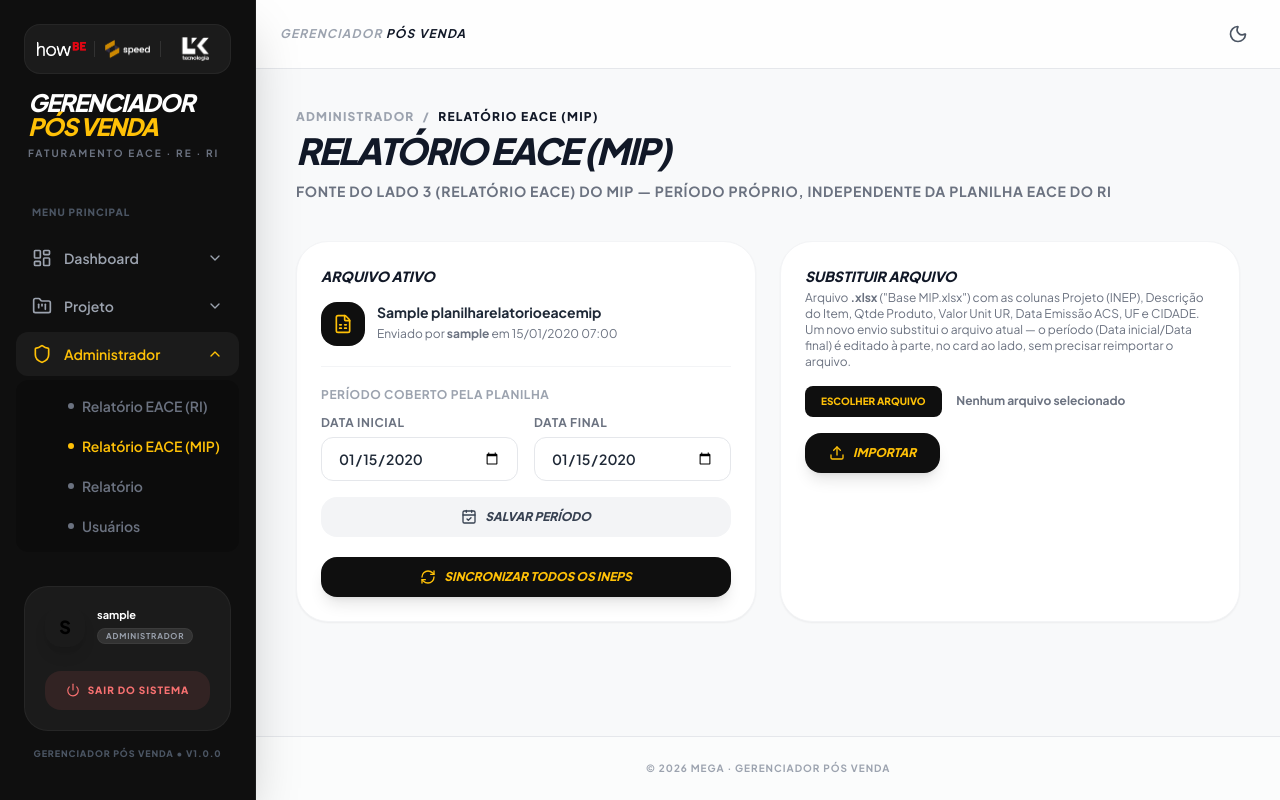
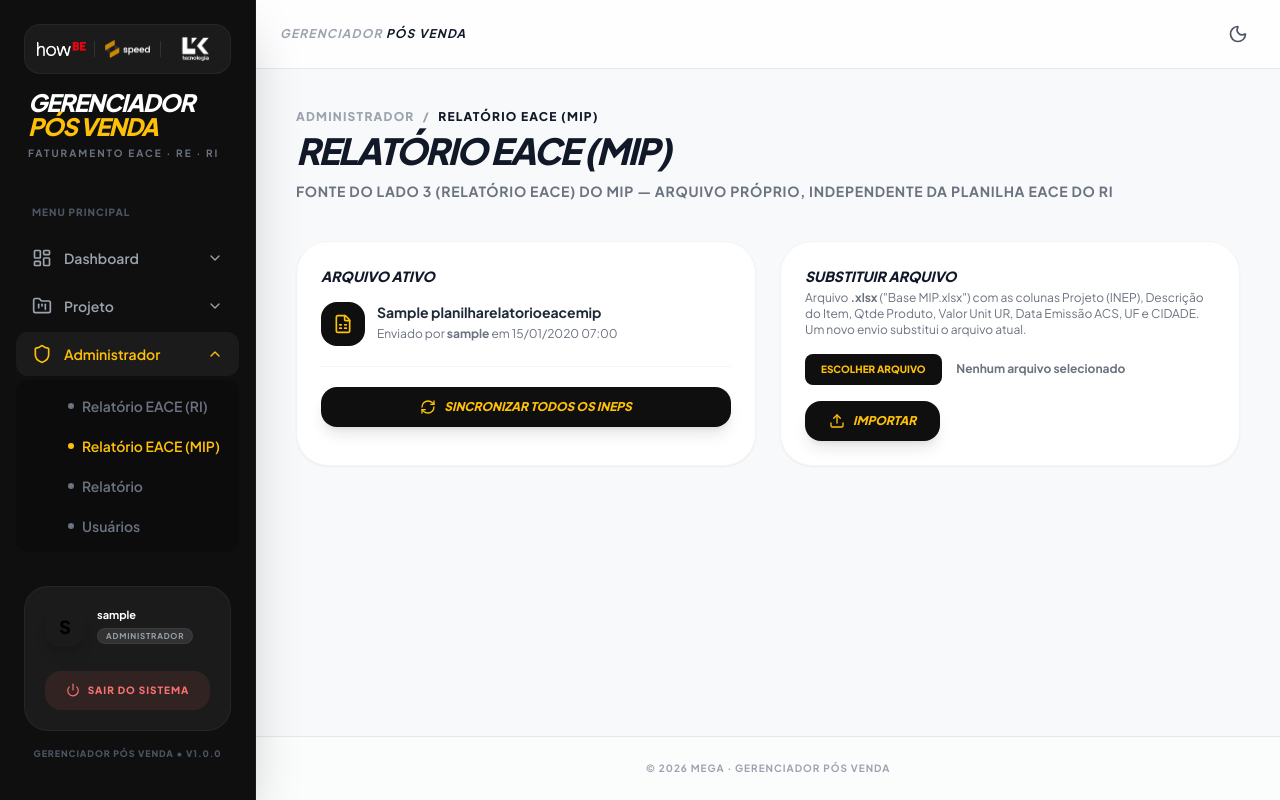
Before and after one commit to eliasneto/System_PosVenda, a Django app: page /administrador/relatorio-eace-mip/ in a window 1280 px wide. Run offline with Django 5.2, Linux system fonts and the light colour scheme; a user stored in the database is signed in; tables that the repository leaves empty hold one stand-in row (values such as "Sample post"); some libraries are stand-ins or nearby versions.

Commit message:
[FEAT-034][FEAT-035] Remove periodo do Relatorio EACE (MIP); Grid usa Data de Ativacao do Lado IXC
RN-090: tela "Administrador > Relatorio EACE (MIP)" perde os campos de
periodo (Data inicial/Data final) na hora de importar/sincronizar a
planilha - usuario pediu para tirar essas datas dali. O card "No
periodo" do Grid do MIP fica como estava (usuario pediu para nao mexer);
so deixa de ter novo periodo pra comparar, ja que nenhuma tela mais o
edita.

RN-075 (revista): o filtro "Data inicial/Data final" do Grid do MIP
passa a usar a Data de Ativacao do Lado IXC (Ri.data_ativacao, 2o lado
do RI) em vez da data em que o RI entrou em "Aguardando validacao EACE"
(log de status).

Co-Authored-By: Claude Sonnet 5 <noreply@anthropic.com>

```diff
--- a/apps/escolas/forms.py
+++ b/apps/escolas/forms.py
@@ -16,10 +16,13 @@ class PlanilhaRelatorioEaceMipUploadForm(forms.Form):
     colunas de `PlanilhaRelatorioEaceMip.COLUNAS_OBRIGATORIAS` na 1ª linha
     (não fixa o nome da aba — o arquivo real usa uma aba de nome interno,
     "_Base contrato_taxa_instalação", que pode variar entre exportações).
-    Só o arquivo — o período (Data inicial/Data final) deixou de ser
-    exigido aqui (RN-069 alterada): usuário pediu para editar a data
-    direto no card do Sincronizador, sem precisar reimportar o arquivo só
-    por isso (`PlanilhaRelatorioEaceMipPeriodoForm`, abaixo)."""
+    Só o arquivo — sem período (Data inicial/Data final): a tela deixou
+    de pedir/editar essa data (RN-090, revoga a edição de período trazida
+    pela RN-069/RN-073 — usuário pediu para tirar as datas da tela de
+    importar/sincronizar). O modelo continua com os campos
+    `data_inicial`/`data_final` só porque o card "No período" do Grid do
+    MIP ainda os lê (RN-073, mantido como está por pedido do usuário);
+    eles simplesmente não são mais preenchidos por nenhuma tela."""
 
     arquivo = forms.FileField(
         label="Arquivo (.xlsx)",
@@ -60,40 +63,3 @@ class PlanilhaRelatorioEaceMipUploadForm(forms.Form):
                 + ", ".join(PlanilhaRelatorioEaceMip.COLUNAS_OBRIGATORIAS) + "."
             )
         return arquivo
-
-
-_DATE_INPUT_ATTRS = {
-    "type": "date",
-    "class": (
-        "w-full px-4 py-2.5 rounded-xl border border-gray-200 "
-        "dark:border-gray-700 bg-white dark:bg-gray-800 text-sm "
-        "font-semibold text-gray-800 dark:text-gray-100 "
-        "focus:outline-none focus:ring-2 focus:ring-pv-yellow"
-    ),
-}
-
-
-class PlanilhaRelatorioEaceMipPeriodoForm(forms.Form):
-    """RN-073: período (Data inicial/Data final) do Relatório EACE (MIP)
-    ativo — editado direto no card "Arquivo ativo" (Sincronizador), sem
-    precisar de um novo upload (RN-069 alterada, pedido do usuário).
-    Formato ISO (`%Y-%m-%d`) explícito no widget: é o formato que o
-    input HTML `type="date"` exige para pré-preencher o valor atual —
-    o formato padrão de `pt-br` (`dd/mm/aaaa`) não é reconhecido por ele."""
-
-    data_inicial = forms.DateField(
-        label="Data inicial",
-        widget=forms.DateInput(format="%Y-%m-%d", attrs=_DATE_INPUT_ATTRS),
-    )
-    data_final = forms.DateField(
-        label="Data final",
-        widget=forms.DateInput(format="%Y-%m-%d", attrs=_DATE_INPUT_ATTRS),
-    )
-
-    def clean(self):
-        cleaned = super().clean()
-        data_inicial = cleaned.get("data_inicial")
-        data_final = cleaned.get("data_final")
-        if data_inicial and data_final and data_inicial > data_final:
-            raise forms.ValidationError("A data inicial não pode ser depois da data final.")
-        return cleaned
--- a/apps/escolas/templates/escolas/relatorio_eace_mip.html
+++ b/apps/escolas/templates/escolas/relatorio_eace_mip.html
@@ -16,7 +16,7 @@
             Relatório EACE (MIP)
         </h1>
         <p class="text-sm text-gray-500 dark:text-gray-400 mt-3 font-bold uppercase tracking-wider">
-            Fonte do Lado 3 (Relatório EACE) do MIP — período próprio, independente da Planilha EACE do RI
+            Fonte do Lado 3 (Relatório EACE) do MIP — arquivo próprio, independente da Planilha EACE do RI
         </p>
     </div>
 </div>
@@ -37,49 +37,14 @@
                 </p>
             </div>
         </div>
-        <!-- RN-073/RN-069 alterada: período (Data inicial/Data final)
-             editado aqui, no card do Sincronizador — usuário pediu para
-             não precisar reimportar o arquivo só pra ajustar a data.
-             Alimenta o card "No período" do grid do MIP. -->
-        <form method="POST" action="{% url 'relatorio_eace_mip' %}" class="mt-5 pt-5 border-t border-gray-100 dark:border-gray-800">
-            {% csrf_token %}
-            <input type="hidden" name="acao" value="definir_periodo">
-            <p class="text-xs font-bold uppercase tracking-wider text-gray-400 dark:text-gray-500 mb-3">Período coberto pela planilha</p>
-            <div class="grid grid-cols-2 gap-4">
-                <div>
-                    <label for="{{ periodo_form.data_inicial.id_for_label }}" class="block text-xs font-bold uppercase tracking-wider text-gray-500 dark:text-gray-400 mb-1.5">
-                        {{ periodo_form.data_inicial.label }}
-                    </label>
-                    {{ periodo_form.data_inicial }}
-                    {% if periodo_form.data_inicial.errors %}
-                    <p class="text-xs font-bold text-red-500 mt-2">{{ periodo_form.data_inicial.errors.0 }}</p>
-                    {% endif %}
-                </div>
-                <div>
-                    <label for="{{ periodo_form.data_final.id_for_label }}" class="block text-xs font-bold uppercase tracking-wider text-gray-500 dark:text-gray-400 mb-1.5">
-                        {{ periodo_form.data_final.label }}
-                    </label>
-                    {{ periodo_form.data_final }}
-                    {% if periodo_form.data_final.errors %}
-                    <p class="text-xs font-bold text-red-500 mt-2">{{ periodo_form.data_final.errors.0 }}</p>
-                    {% endif %}
-                </div>
-            </div>
-            {% if periodo_form.non_field_errors %}
-            <p class="text-xs font-bold text-red-500 mt-2">{{ periodo_form.non_field_errors.0 }}</p>
-            {% endif %}
-            <button type="submit" class="w-full mt-4 px-6 py-3 bg-gray-100 dark:bg-gray-800 text-gray-700 dark:text-gray-200 font-black uppercase italic text-xs rounded-2xl hover:bg-gray-200 dark:hover:bg-gray-700 transition inline-flex items-center justify-center gap-2">
-                <i data-lucide="calendar-check" class="w-4 h-4"></i>
-                Salvar período
-            </button>
-        </form>
         <!-- RN-070: mesmas regras de casamento com o catálogo do
              Sincronizador do RI (RN-022), mas grava em
              `EscolaItemRelatorioEaceMip`, por Escola — nunca no Lado 3
-             do RI. Sincronização não depende do período acima — este
-             botão só lança/atualiza/remove itens pela Descrição, igual
-             ao Sincronizador do RI. -->
-        <form method="POST" action="{% url 'relatorio_eace_mip_sincronizar_todas' %}" class="mt-5">
+             do RI. RN-090 (2026-09-09): esta tela deixou de ter período
+             (Data inicial/Data final, RN-069/RN-073 revogadas aqui) —
+             este botão só lança/atualiza/remove itens pela Descrição,
+             igual ao Sincronizador do RI. -->
+        <form method="POST" action="{% url 'relatorio_eace_mip_sincronizar_todas' %}" class="mt-5 pt-5 border-t border-gray-100 dark:border-gray-800">
             {% csrf_token %}
             <button type="submit" class="w-full px-6 py-3 bg-pv-black text-pv-yellow font-black uppercase italic text-xs rounded-2xl hover:bg-gray-800 transition shadow-lg inline-flex items-center justify-center gap-2">
                 <i data-lucide="refresh-cw" class="w-4 h-4"></i>
@@ -98,8 +63,7 @@
         <p class="text-xs text-gray-500 dark:text-gray-400 mb-4">
             Arquivo <span class="font-bold">.xlsx</span> ("Base MIP.xlsx") com as colunas Projeto
             (INEP), Descrição do Item, Qtde Produto, Valor Unit UR, Data Emissão ACS, UF e
-            CIDADE. Um novo envio substitui o arquivo atual — o período (Data inicial/Data
-            final) é editado à parte, no card ao lado, sem precisar reimportar o arquivo.
+            CIDADE. Um novo envio substitui o arquivo atual.
         </p>
         <form method="POST" enctype="multipart/form-data" class="space-y-4">
             {% csrf_token %}
--- a/apps/escolas/views.py
+++ b/apps/escolas/views.py
@@ -4,14 +4,14 @@ from decimal import Decimal
 from django.contrib import messages
 from django.contrib.auth.decorators import login_required
 from django.core.paginator import Paginator
-from django.db.models import DateTimeField, OuterRef, Prefetch, Q, Subquery
+from django.db.models import DateField, OuterRef, Prefetch, Q, Subquery
 from django.http import HttpResponseForbidden
 from django.shortcuts import get_object_or_404, redirect, render
 
 from apps.ri.forms import RiHistoricoForm
-from apps.ri.models import Documento, KitPadrao, Ri, RiHistorico
+from apps.ri.models import Documento, KitPadrao, Ri
 
-from .forms import PlanilhaRelatorioEaceMipPeriodoForm, PlanilhaRelatorioEaceMipUploadForm
+from .forms import PlanilhaRelatorioEaceMipUploadForm
 from .models import Escola, EscolaItemRelatorioEaceMip, PlanilhaRelatorioEaceMip
 from .services import (
     RelatorioEaceMipSincronizacaoError,
@@ -130,25 +130,21 @@ def mip_inep_view(request):
     planilha ativa ou sem período definido ainda, não há o que comparar:
     o card não aparece (decidido pelo template) e o filtro `?periodo=1`
     é ignorado. Não confundir com o filtro de data da RN-075 abaixo — são
-    períodos de coisas diferentes (Data Emissão ACS da planilha × data em
-    que o RI entrou em "Aguardando validação EACE").
+    períodos de coisas diferentes (Data Emissão ACS da planilha × Data de
+    Ativação do Lado IXC do RI).
 
-    RN-075 (a criar): filtro por Data inicial/Data final (`?data_inicial=`/
-    `?data_final=`, formato ISO) da data em que o RI atual **entrou** em
-    "Aguardando validação EACE" — não a data de criação do RI nem
-    qualquer outra. Essa data vem do log automático de mudança de status
-    (`RiHistorico`, tipo `LOG_STATUS`, gravado por
-    `apps.ri.services.trocar_status_com_log` toda vez que o status muda,
-    manual ou automaticamente); usa sempre a entrada mais recente cujo
-    `valor_novo` é o rótulo desse status — se o RI saiu e voltou a entrar
-    em "Aguardando validação EACE" mais de uma vez, a(s) entrada(s)
-    antiga(s) são ignoradas (pedido explícito do usuário). RI sem essa
-    entrada registrada (não deveria acontecer em uso normal, já que toda
-    transição passa por `trocar_status_com_log`) não casa com nenhuma
-    data — some da lista assim que um dos dois filtros é preenchido, para
-    não arriscar mostrar (ou esconder) um INEP fora do período por falta
-    de dado (CLAUDE.md §9). Filtro também resolvido no banco (Subquery
-    correlacionada ao RI atual já calculado abaixo), sem novo N+1.
+    RN-075 (revista em 2026-09-09): filtro por Data inicial/Data final
+    (`?data_inicial=`/`?data_final=`, formato ISO) da Data de Ativação
+    (`Ri.data_ativacao`) do RI atual — campo do Lado IXC (2º lado,
+    RN-011), preenchido manualmente pelo usuário. Antes desta revisão o
+    filtro usava a data em que o RI entrou em "Aguardando validação
+    EACE" (log de status, `RiHistorico`); usuário pediu para trocar pela
+    Data de Ativação do Lado 2. RI sem Data de Ativação preenchida não
+    casa com nenhuma data — some da lista assim que um dos dois filtros é
+    preenchido, para não arriscar mostrar (ou esconder) um INEP fora do
+    período por falta de dado (CLAUDE.md §9). Filtro resolvido no banco
+    (Subquery correlacionada ao RI atual já calculado abaixo), sem novo
+    N+1.
     """
     q = (request.GET.get("q") or "").strip()
     divergencia_filtro = (request.GET.get("divergencia") or "").strip() == "1"
@@ -207,24 +203,20 @@ def mip_inep_view(request):
             escolas = escolas.filter(municipio=municipio_filtro)
 
     if data_inicial_validacao or data_final_validacao:
-        # RN-075 (a criar): entrada mais recente do log de status
-        # (`RiHistorico`) que marcou o RI atual como "Aguardando
-        # validação EACE" — ignora entradas antigas de uma eventual
-        # entrada/saída anterior desse mesmo status.
-        rotulo_validacao_eace = dict(Ri.STATUS_CHOICES)[Ri.AGUARDANDO_VALIDACAO_EACE]
-        data_entrada_validacao_eace = Subquery(
-            RiHistorico.objects.filter(
-                ri_id=OuterRef("ri_atual_id"),
-                tipo=RiHistorico.LOG_STATUS,
-                valor_novo=rotulo_validacao_eace,
-            ).order_by("-criado_em").values("criado_em")[:1],
-            output_field=DateTimeField(),
+        # RN-075 (revista em 2026-09-09): Data de Ativação (`Ri.
+        # data_ativacao`) do RI atual — campo do Lado IXC (2º lado),
+        # preenchido manualmente pelo usuário. RI sem essa data
+        # preenchida não casa com o filtro (fica de fora), mesmo padrão
+        # de "sem dado, some da lista" já usado antes desta revisão.
+        data_ativacao_ri_atual = Subquery(
+            ri_atual_qs.values("data_ativacao")[:1],
+            output_field=DateField(),
         )
-        escolas = escolas.annotate(data_entrada_validacao_eace=data_entrada_validacao_eace)
+        escolas = escolas.annotate(data_ativacao_ri_atual=data_ativacao_ri_atual)
         if data_inicial_validacao:
-            escolas = escolas.filter(data_entrada_validacao_eace__date__gte=data_inicial_validacao)
+            escolas = escolas.filter(data_ativacao_ri_atual__gte=data_inicial_validacao)
         if data_final_validacao:
-            escolas = escolas.filter(data_entrada_validacao_eace__date__lte=data_final_validacao)
+            escolas = escolas.filter(data_ativacao_ri_atual__lte=data_final_validacao)
 
     escolas = escolas.order_by("nome")
     if q:
@@ -449,37 +441,19 @@ def relatorio_eace_mip_view(request):
     planilha do RI. Ação restrita a Administrador, mesmo critério das
     demais ações administrativas (RN-004).
 
-    RN-069 alterada (usuário pediu): o período (Data inicial/Data final)
-    deixou de ser exigido no upload — agora é editado à parte, direto no
-    card "Arquivo ativo" (Sincronizador), sem precisar reimportar o
-    arquivo só para ajustar a data. Os dois formulários postam pra esta
-    mesma view/URL, diferenciados pelo campo oculto `acao`."""
+    RN-090 (2026-09-09; revoga a edição de período trazida pela
+    RN-069/RN-073): usuário pediu para tirar as datas (Data inicial/Data
+    final) da tela de importar/sincronizar — a tela volta a ser só o
+    upload do arquivo. `PlanilhaRelatorioEaceMip.data_inicial/data_final`
+    continuam existindo no modelo (o card "No período" do Grid do MIP
+    ainda os lê, mantido como está por pedido do usuário), só que a partir
+    de agora nenhuma tela os preenche."""
     if not request.user.is_administrador:
         return HttpResponseForbidden("Somente Administrador pode acessar esta tela.")
 
     planilha_ativa = PlanilhaRelatorioEaceMip.ativa()
-    periodo_inicial = {
-        "data_inicial": planilha_ativa.data_inicial if planilha_ativa else None,
-        "data_final": planilha_ativa.data_final if planilha_ativa else None,
-    }
 
-    if request.method == "POST" and request.POST.get("acao") == "definir_periodo":
-        upload_form = PlanilhaRelatorioEaceMipUploadForm()
-        if not planilha_ativa:
-            messages.error(request, "Nenhum Relatório EACE (MIP) ativo para definir o período.")
-            return redirect("relatorio_eace_mip")
-        periodo_form = PlanilhaRelatorioEaceMipPeriodoForm(request.POST)
-        if periodo_form.is_valid():
-            planilha_ativa.definir_periodo(
-                periodo_form.cleaned_data["data_inicial"],
-                periodo_form.cleaned_data["data_final"],
-            )
-            messages.success(request, "Período do Relatório EACE (MIP) atualizado com sucesso.")
-            return redirect("relatorio_eace_mip")
-        mensagens_erro = [erro for erros in periodo_form.errors.values() for erro in erros]
-        messages.error(request, "Não foi possível salvar o período: " + " ".join(mensagens_erro))
-    elif request.method == "POST":
-        periodo_form = PlanilhaRelatorioEaceMipPeriodoForm(initial=periodo_inicial)
+    if request.method == "POST":
         upload_form = PlanilhaRelatorioEaceMipUploadForm(request.POST, request.FILES)
         if upload_form.is_valid():
             PlanilhaRelatorioEaceMip.substituir(upload_form.cleaned_data["arquivo"], request.user)
@@ -489,11 +463,9 @@ def relatorio_eace_mip_view(request):
         messages.error(request, "Não foi possível importar: " + " ".join(mensagens_erro))
     else:
         upload_form = PlanilhaRelatorioEaceMipUploadForm()
-        periodo_form = PlanilhaRelatorioEaceMipPeriodoForm(initial=periodo_inicial)
 
     return render(request, "escolas/relatorio_eace_mip.html", {
         "form": upload_form,
-        "periodo_form": periodo_form,
         "planilha_ativa": planilha_ativa,
     })
 
```
Also changed, not shown: apps/escolas/models.py (+15 -13 lines), apps/escolas/templates/escolas/mip_inep.html (+4 -4 lines), apps/escolas/tests.py (+35 -121 lines).
